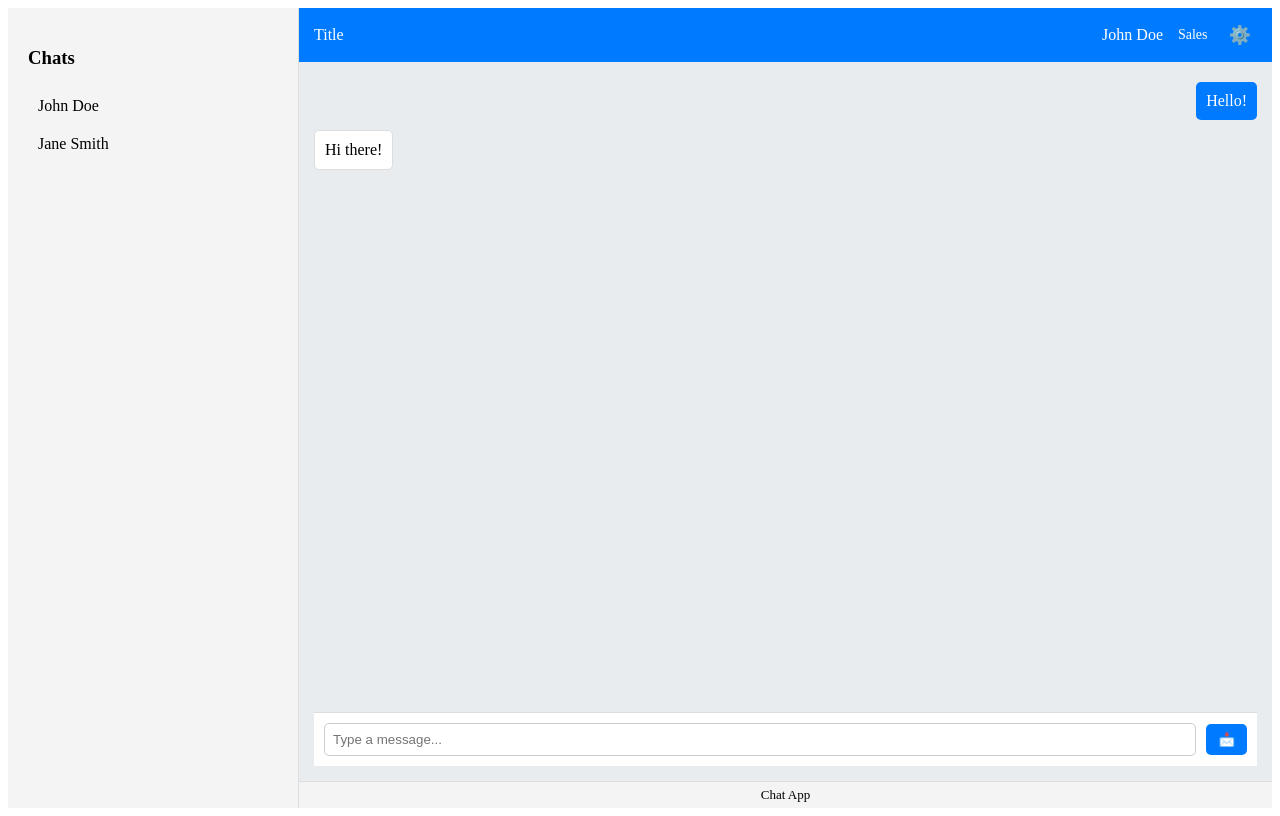
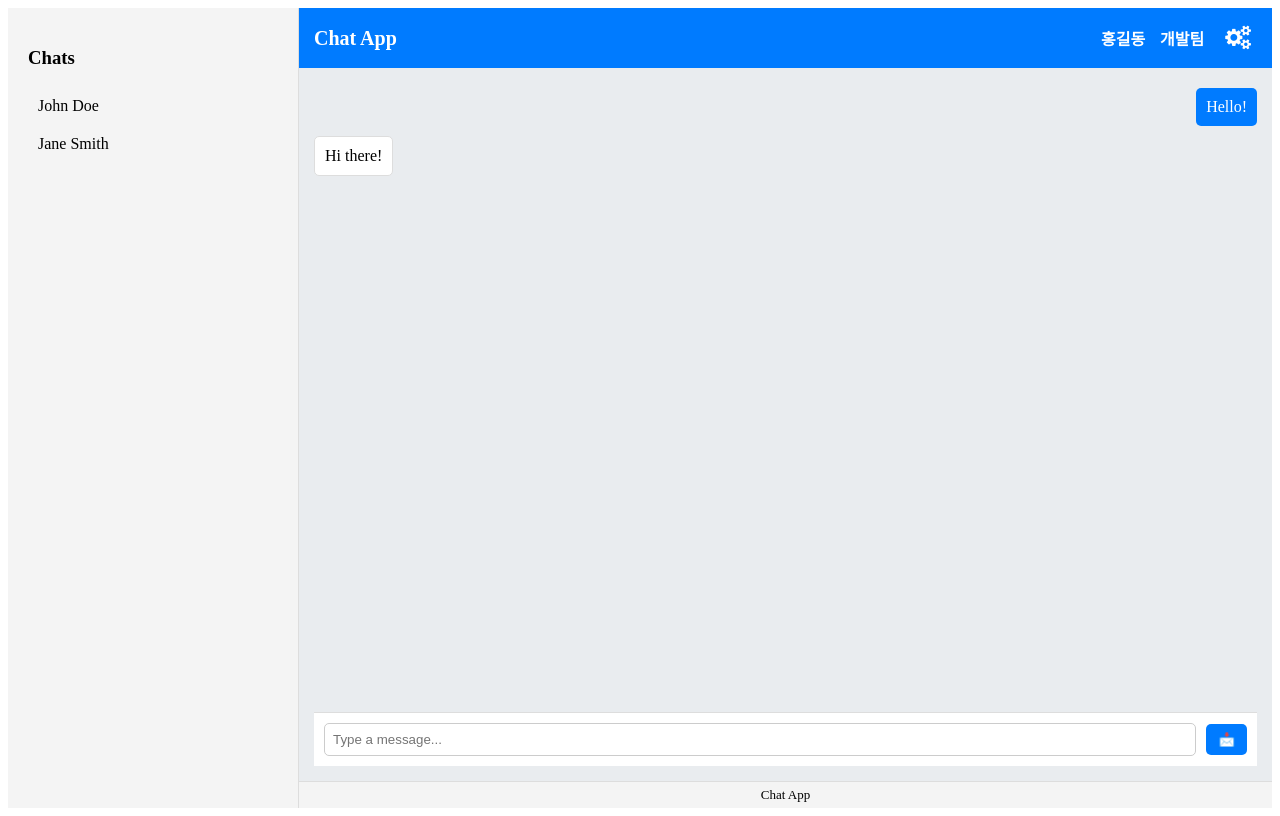
Before and after one commit to songnumber1/vueproject, a Vue app: page / in a window 1280 px wide. Built offline with nearby package versions, Linux system fonts and the light colour scheme.

Commit message:
채팅 ui 레이아웃 생성 완료

```diff
--- a/package.json
+++ b/package.json
@@ -11,6 +11,7 @@
     "axios": "^1.6.7",
     "bootstrap": "^5.3.3",
     "core-js": "^3.8.3",
+    "font-awesome": "^4.7.0",
     "moment-timezone": "^0.5.46",
     "monent": "^0.0.2-security",
     "vue": "2.6.14",
--- a/src/components/chat/Header.vue
+++ b/src/components/chat/Header.vue
@@ -1,48 +1,122 @@
 <template>
   <div class="header">
-    <span class="title">Title</span>
-    <div class="header-right">
-      <span class="name">John Doe</span>
-      <span class="department">Sales</span>
-      <button class="settings">⚙️</button>
+    <!-- 좌측 타이틀 -->
+    <span class="title">Chat App</span>
+
+    <!-- 우측 영역 -->
+    <div class="right-section">
+      <span class="name">홍길동</span>
+      <span class="department">개발팀</span>
+
+      <div class="settings-container">
+        <!-- Font Awesome 아이콘을 사용 -->
+        <button class="settings" @click="toggleMenu">
+          <i class="fa fa-cogs"></i>
+          <!-- 아이콘 -->
+        </button>
+        <ul v-if="menuOpen" class="dropdown-menu">
+          <li @click="selectMenu('terms')">개인 약관</li>
+          <li @click="selectMenu('notice')">공지 사항 보기</li>
+          <li @click="logout">로그아웃</li>
+        </ul>
+      </div>
     </div>
   </div>
 </template>
 
 <script>
-export default {};
+export default {
+  data() {
+    return {
+      menuOpen: false,
+    };
+  },
+  methods: {
+    toggleMenu() {
+      this.menuOpen = !this.menuOpen;
+    },
+    selectMenu(menu) {
+      alert(`선택한 메뉴: ${menu}`);
+      this.menuOpen = false; // 메뉴 선택 후 닫기
+    },
+    logout() {
+      alert("로그아웃 되었습니다.");
+      this.menuOpen = false;
+    },
+  },
+};
 </script>
 
 <style scoped>
 .header {
   display: flex;
-  justify-content: space-between;
   align-items: center;
+  justify-content: space-between; /* 좌측 타이틀, 우측 유저 정보 정렬 */
+  padding: 15px;
   background: #007bff;
   color: white;
-  padding: 15px;
+  font-weight: bold;
+  position: relative;
 }
 
-.icon {
+/* 좌측 타이틀 스타일 */
+.title {
   font-size: 20px;
+  font-weight: bold;
 }
 
-.header-right {
+/* 우측 유저 정보 스타일 */
+.right-section {
   display: flex;
   align-items: center;
   gap: 15px;
 }
 
-.title .name,
+.name,
 .department {
-  font-size: 14px;
+  font-size: 16px;
+}
+
+.settings-container {
+  position: relative;
 }
 
 .settings {
-  background: transparent;
+  background: none;
   border: none;
+  font-size: 24px; /* 아이콘 크기 */
+  cursor: pointer;
   color: white;
+  transition: transform 0.3s ease;
+}
+
+/* 아이콘 호버 효과 */
+.settings:hover {
+  transform: scale(1.2); /* 아이콘 확대 효과 */
+}
+
+/* 드롭다운 메뉴 스타일 */
+.dropdown-menu {
+  position: absolute;
+  right: 0;
+  top: 40px;
+  background: white;
+  color: black;
+  list-style: none;
+  padding: 10px 0;
+  margin: 0;
+  border-radius: 5px;
+  box-shadow: 0px 4px 6px rgba(0, 0, 0, 0.1);
+  width: 150px;
+}
+
+.dropdown-menu li {
+  padding: 10px;
   cursor: pointer;
-  font-size: 18px;
+  white-space: nowrap;
+}
+
+.dropdown-menu li:hover {
+  background: #f1f1f1;
 }
 </style>
--- a/src/main.js
+++ b/src/main.js
@@ -6,6 +6,7 @@ import store from "./store";
 import axios from "axios";
 // import "bootstrap/dist/css/bootstrap.min.css";
 // import "bootstrap";
+import "font-awesome/css/font-awesome.css";
 
 Vue.config.productionTip = false;
 Vue.prototype.$axios = axios;
```
Also changed, not shown: 1 other file (tests, documents, lock files or other folders).
